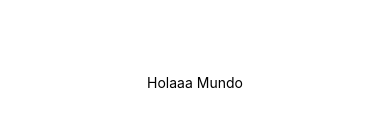
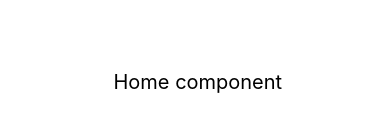
Before and after one commit to leonardotorricoIT/Mobile-Development, a React Native app: screen / in a window 390 px wide. Shown: the part 340-472 px from the top of the page. Built offline with nearby package versions, Linux system fonts and the light colour scheme.

Commit message:
feat: add home screen

```diff
--- a/App.tsx
+++ b/App.tsx
@@ -1,54 +1,12 @@
-/**
- * Sample React Native App
- * https://github.com/facebook/react-native
- *
- * @format
- */
-
-import { NewAppScreen } from '@react-native/new-app-screen';
-import {
-  StatusBar,
-  StyleSheet,
-  Text,
-  useColorScheme,
-  View,
-} from 'react-native';
-import {
-  SafeAreaProvider,
-  useSafeAreaInsets,
-} from 'react-native-safe-area-context';
+import { SafeAreaProvider } from 'react-native-safe-area-context';
+import Home from './src/screens/Home';
 
 function App() {
-  const isDarkMode = useColorScheme() === 'dark';
-
   return (
     <SafeAreaProvider>
-      <View style={styles.container}>
-        <Text>Holaaa Mundo</Text>
-      </View>
+      <Home />
     </SafeAreaProvider>
   );
 }
 
-function AppContent() {
-  const safeAreaInsets = useSafeAreaInsets();
-
-  return (
-    <View style={styles.container}>
-      <NewAppScreen
-        templateFileName="App.tsx"
-        safeAreaInsets={safeAreaInsets}
-      />
-    </View>
-  );
-}
-
-const styles = StyleSheet.create({
-  container: {
-    flex: 1,
-    justifyContent: 'center',
-    alignItems: 'center',
-  },
-});
-
 export default App;
--- /dev/null
+++ b/src/screens/Home.tsx
@@ -0,0 +1,22 @@
+import { StyleSheet, Text, View } from 'react-native';
+
+const Home = () => {
+  return (
+    <View style={styles.container}>
+      <Text style={styles.text}> Home component</Text>
+    </View>
+  );
+};
+
+const styles = StyleSheet.create({
+  container: {
+    flex: 1,
+    justifyContent: 'center',
+    alignItems: 'center',
+  },
+  text: {
+    fontSize: 20,
+  },
+});
+
+export default Home;
```
